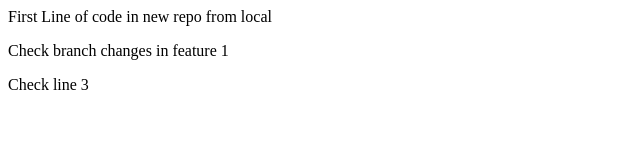
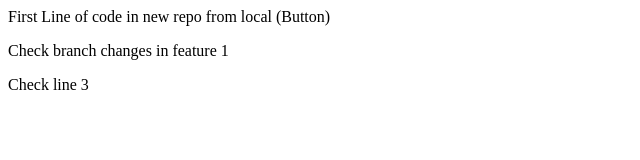
Before and after one commit to MSatishKumar289/local-repo-test, a plain HTML site: page index.html in a window 1280 px wide. Shown: the full height of the page, 0-640 px from the left. Drawn offline with Linux system fonts and the light colour scheme.

Commit message:
Button Added

```diff
--- a/index.html
+++ b/index.html
@@ -1,3 +1,3 @@
-<p> First Line of code in new repo from local</p>
+<p> First Line of code in new repo from local (Button)</p>
 <p>Check branch changes in feature 1</p>
 <p>Check line 3</p>
```
